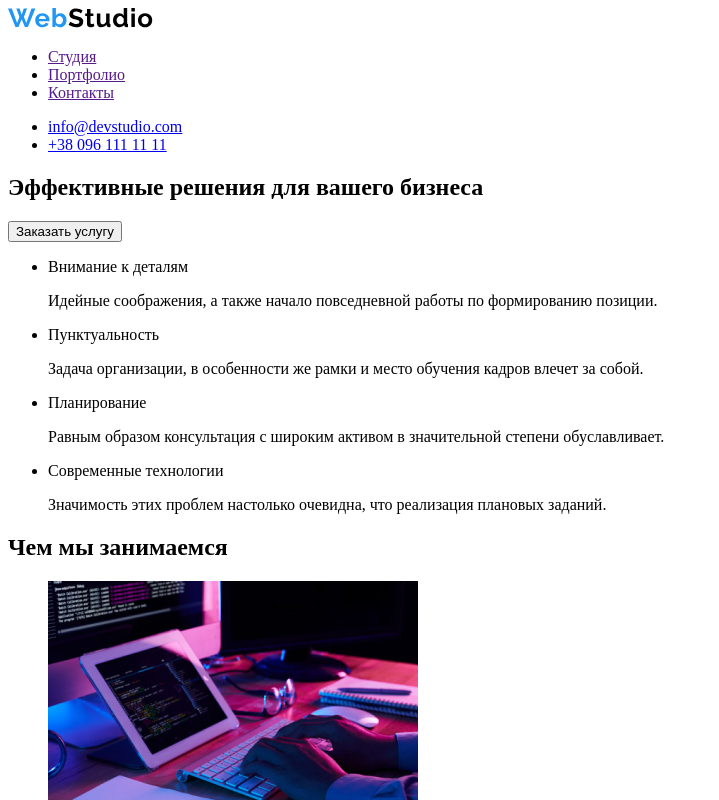
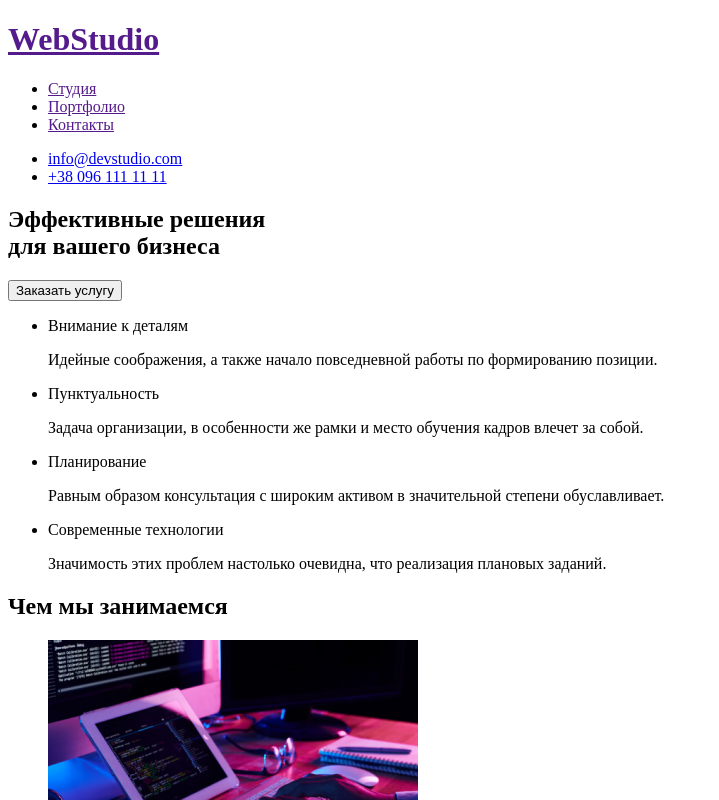
Before and after one commit to aclever7/goit-markup-hw-01, a plain HTML site: page index.html in a window 1280 px wide. Shown: the top 800 px of the page, without its empty margins (0-719 px from the left). Drawn offline with Linux system fonts and the light colour scheme.

Commit message:
lesson-second-one

```diff
--- a/index.html
+++ b/index.html
@@ -9,7 +9,7 @@
 <body>
    <header>
        <a href="">
-           <img src="./images/icons/logo.svg" alt="logo" width="145">
+           <h1>WebStudio</h1>
        </a>
         <nav>
             <ul>
@@ -35,7 +35,7 @@
    </header>
    <main>
        <section>
-           <h1>Эффективные решения для вашего бизнеса</h1>
+           <h2>Эффективные решения<br> для вашего бизнеса</h2>
            <button type="button">Заказать услугу</button>
        </section>
        <section>
@@ -98,7 +98,7 @@
    </main>
    <footer>
            <a href="">
-           <img src="./images/icons/logo.svg" alt="logo" width="145">
+               <h1>WebStudio</h1>
             </a>
             <address>
                 <ul>
```
Lines whose indentation alone changed are shown as unchanged.
